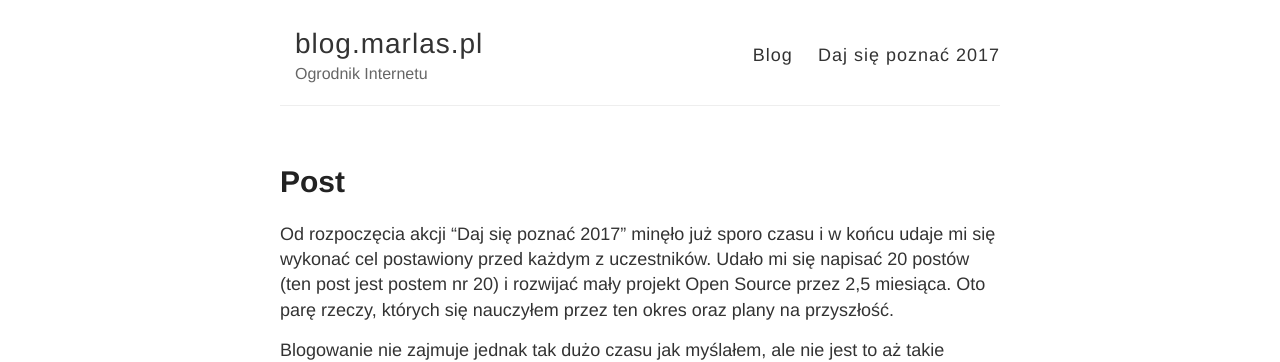
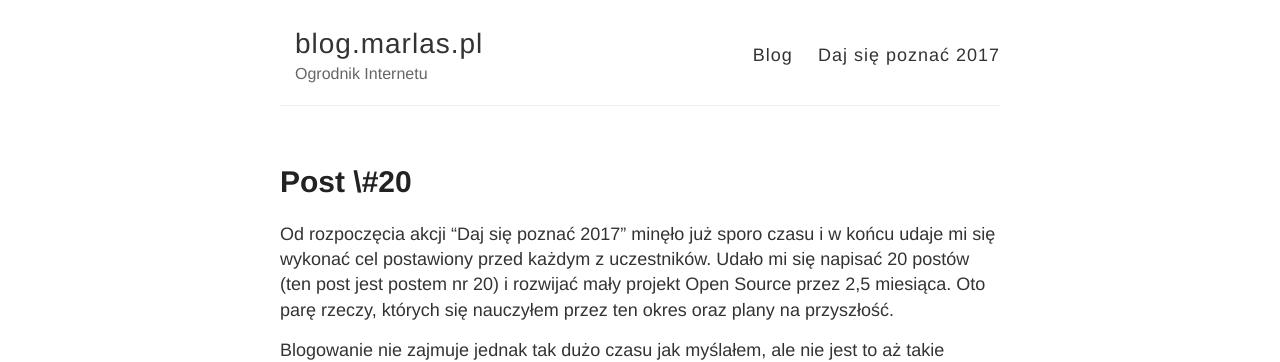
Before and after one commit to marlass/marlass.github.io, a Jekyll site: the page built from _posts/2017-05-16-post-20.md, in a window 1280 px wide. Shown: the top 362 px of the page. Built offline with Jekyll 4.4.1, drawn with Linux system fonts in a browser that asks for light colours; comment, search, counter and statistics services are not loaded.

Commit message:
Fix title

```diff
--- a/_posts/2017-05-16-post-#12.md
+++ b/_posts/2017-05-16-post-20.md
@@ -1,6 +1,6 @@
 ---
 layout: post
-title: Post #20
+title: Post \#20
 tags: dajsiepoznac2017
 ---
 
```
